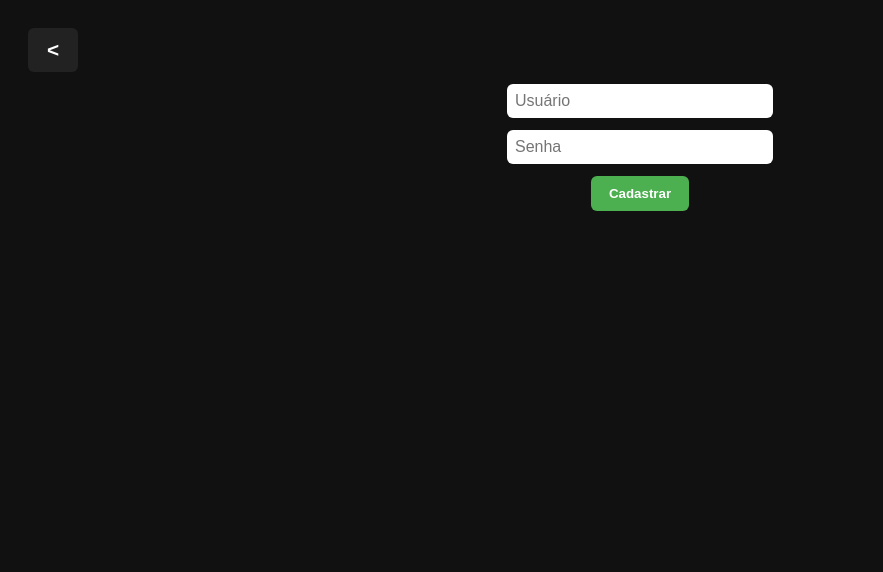
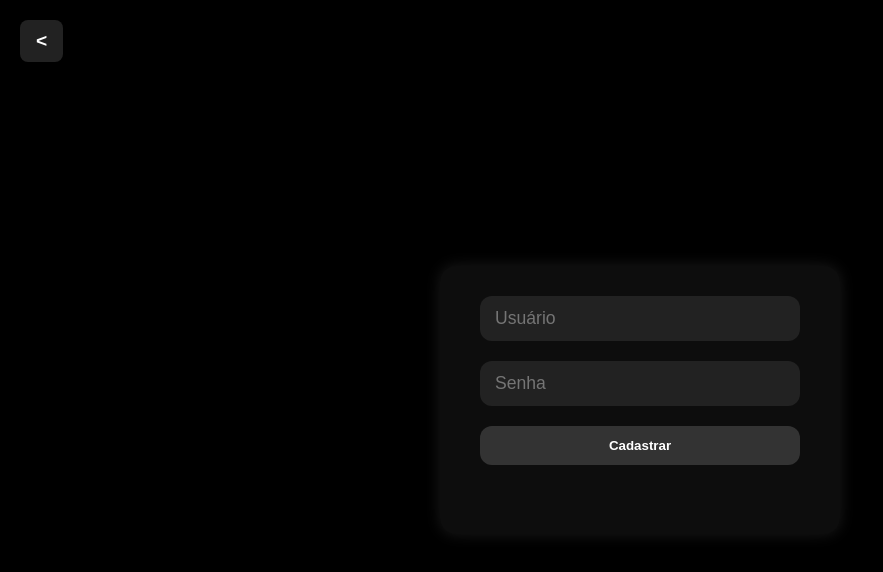
Before and after one commit to keventapi/change-youtube-video-, a browser extension: page templates/signup.html in a window 1280 px wide. Shown: the whole page, without its empty margins (0-883 px from the left). Drawn offline with nearby package versions, Linux system fonts and the light colour scheme.

Commit message:
pequena mudança nos estilos css de cada pagina

```diff
--- a/templates/signup.html
+++ b/templates/signup.html
@@ -3,67 +3,118 @@
 <head>
     <meta charset="UTF-8" />
     <meta name="viewport" content="width=device-width, initial-scale=1" />
-    <title>Recomendações do YouTube - Login</title>
+    <title>Recomendações do YouTube - sign up</title>
     <script src="https://cdn.socket.io/4.7.5/socket.io.min.js"></script>
     <style>
-        /* Um estilo simples só para deixar o botão de voltar mais visível */
+        * {
+            margin: 0;
+            padding: 0;
+            box-sizing: border-box;
+        }
+
         body {
-            font-family: Arial, sans-serif;
-            padding: 20px;
-            background-color: #111;
+            background-color: black;
             color: white;
+            font-family: 'Segoe UI', Tahoma, Geneva, Verdana, sans-serif;
             display: flex;
             flex-direction: column;
             align-items: center;
-            gap: 12px;
+            justify-content: center;
+            height: 100vh;
+            padding: 20px;
         }
+
+        #login-form {
+            background: rgba(255, 255, 255, 0.05);
+            padding: 30px 40px;
+            border-radius: 16px;
+            box-shadow: 0 0 15px rgba(255, 255, 255, 0.1);
+            width: 100%;
+            max-width: 400px;
+            display: flex;
+            flex-direction: column;
+            gap: 20px;
+        }
+
         input[type="text"],
         input[type="password"] {
-            padding: 8px;
-            border-radius: 6px;
+            padding: 12px 15px;
+            font-size: 1.1rem;
+            border-radius: 12px;
             border: none;
-            width: 250px;
-            font-size: 1rem;
+            background-color: #222;
+            color: white;
+            outline-offset: 2px;
+            transition: outline-color 0.3s ease;
         }
+
+        input[type="text"]:focus,
+        input[type="password"]:focus {
+            outline: 3px solid #4caf50;
+        }
+
         input[type="button"] {
-            padding: 10px 18px;
-            border-radius: 6px;
+            padding: 12px 15px;
+            background-color: #333;
             border: none;
-            background-color: #4caf50;
+            border-radius: 12px;
             color: white;
             font-weight: 600;
             cursor: pointer;
             transition: background-color 0.3s ease;
+            user-select: none;
         }
-        input[type="button"]:hover {
-            background-color: #45a049;
+
+        #msg {
+            color: #f44336; /* vermelho para erros */
+            font-weight: 600;
+            text-align: center;
+            min-height: 1.2em;
+            user-select: none;
+        }
+
+        /* Responsividade simples */
+        @media (max-width: 450px) {
+            #login-form {
+                padding: 20px;
+            }
+            input[type="text"],
+            input[type="password"],
+            input[type="button"] {
+                font-size: 1rem;
+                padding: 10px 12px;
+            }
         }
         #back {
-            align-self: flex-start;
+            position: absolute;
+            top: 20px;
+            left: 20px;
+            padding: 10px 16px;
+            font-size: 1.2rem;
             background-color: #222;
-            font-size: 1.3rem;
-            width: 50px;
+            border: none;
+            border-radius: 8px;
+            color: white;
+            cursor: pointer;
+            transition: background-color 0.3s ease;
         }
-        #back:hover {
-            background-color: #555;
-        }
-        #msg {
-            color: #ff6666;
-            min-height: 20px;
-            font-weight: bold;
+
+        input[type="button"]:active{
+            background-color: rgb(76, 175, 79);
         }
     </style>
 </head>
 <body>
+
     <input type="button" id="back" value="&lt;" title="Voltar" />
+    <div id="login-form">
+        <input type="text" id="username" placeholder="Usuário" autocomplete="username" />
+        <input type="password" id="password" placeholder="Senha" autocomplete="current-password" />
 
-    <input type="text" id="username" placeholder="Usuário" />
-    <input type="password" id="password" placeholder="Senha" />
+        <input type="button" value="Cadastrar" id="register" />
 
-    <input type="button" value="Cadastrar" id="register" />
-
-    <span id="msg"></span>
-
+        <span id="msg"></span>
+    </div>
     <script>
         const back = document.getElementById('back');
         const registerButton = document.getElementById('register');
```
Also changed, not shown: templates/login.html (+4 -4 lines), templates/perfil.html (+12 -8 lines), 1 other file.
